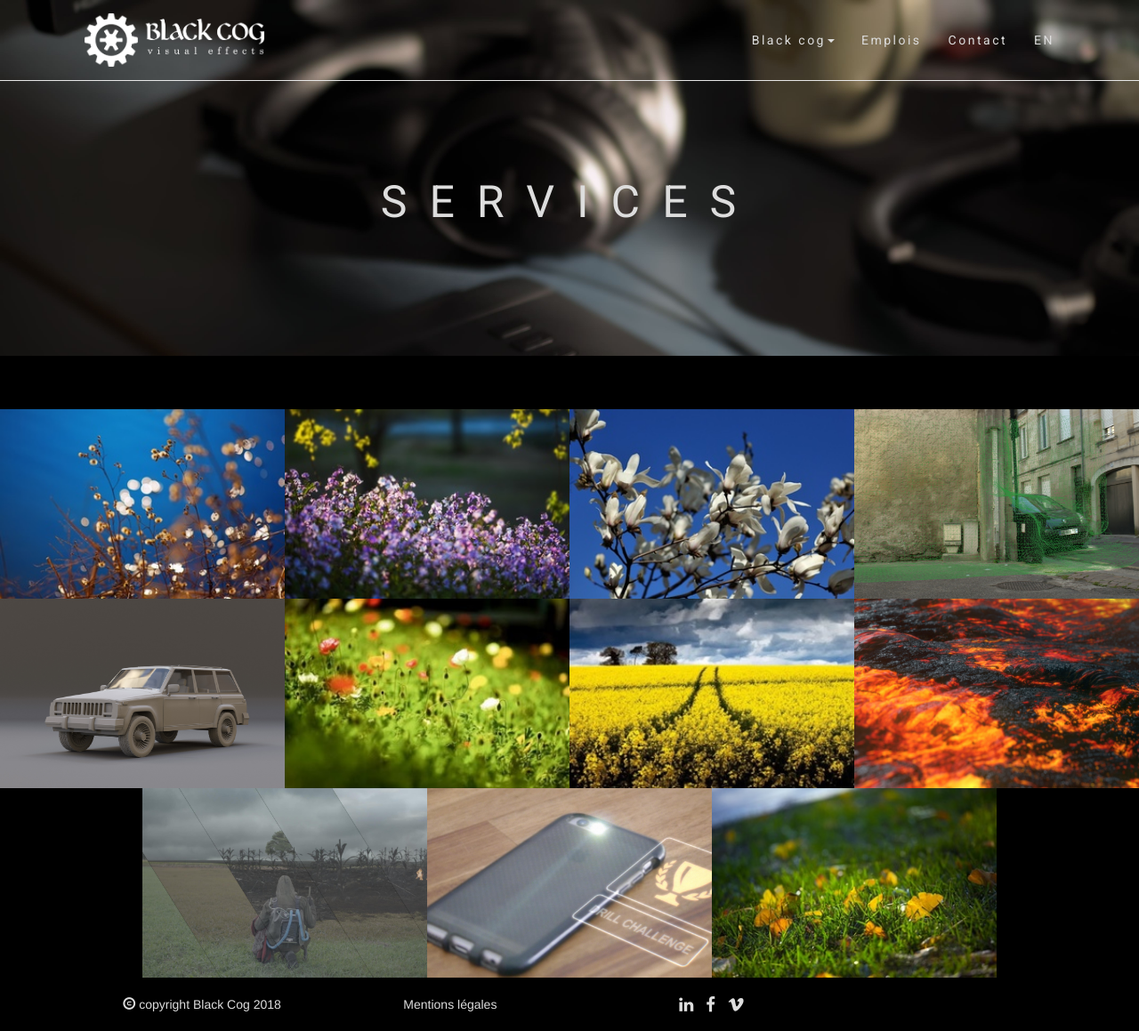
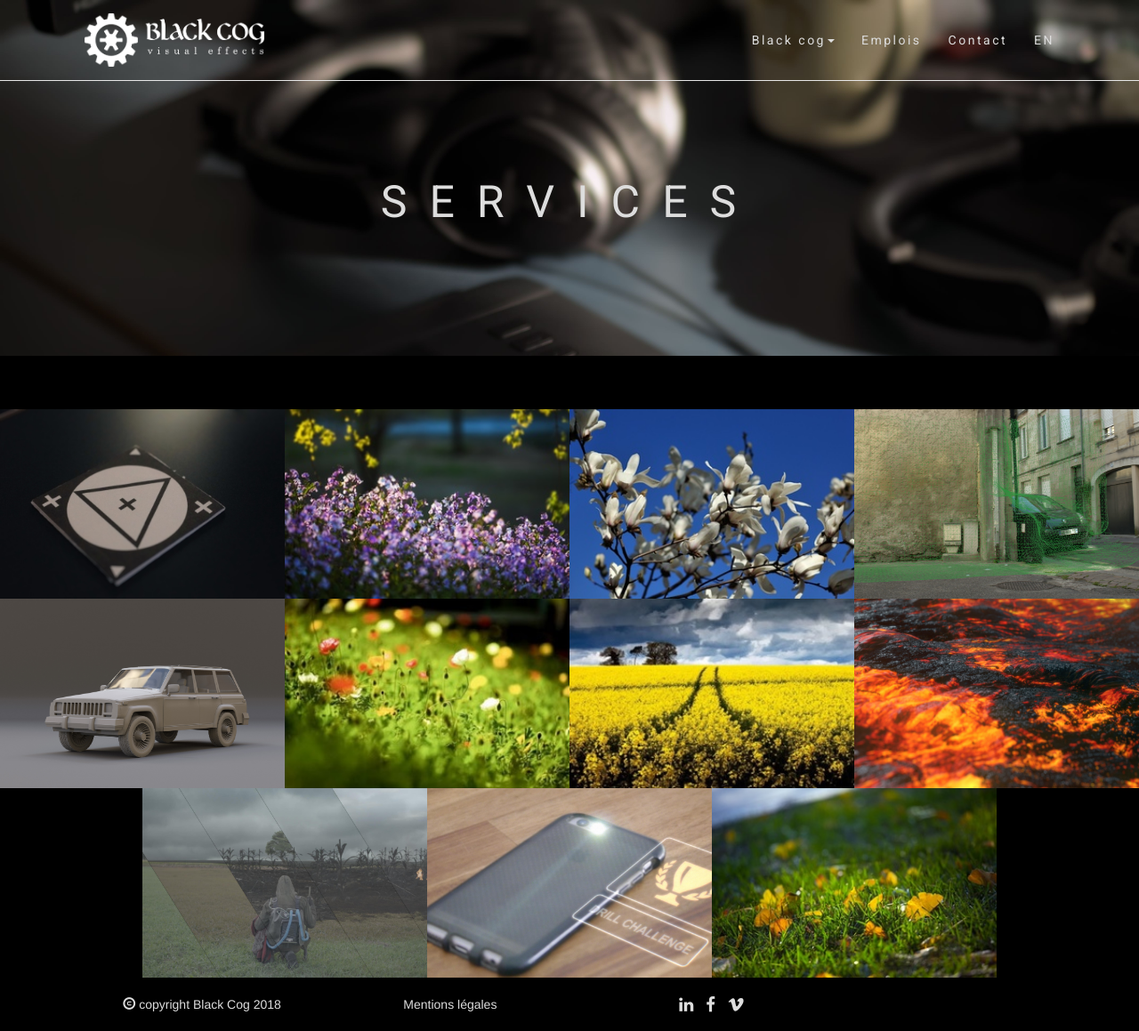
Before and after one commit to christiansen-merel/bookish-fortnight, a Jekyll site: the page built from fr/services.html, in a window 1280 px wide. Shown: the whole page at 89% size. Built offline with Jekyll 4.4.1, drawn with Linux system fonts in a browser that asks for light colours; nearby versions of some CDN libraries; library files that are not in the unit come from our copies.

Commit message:
Update services.html

```diff
--- a/fr/services.html
+++ b/fr/services.html
@@ -9,7 +9,7 @@ langue: fr
 
 <div class="vignettes">
     <div class="ih-item square effect6"><a href="{{ "/services/supervision-plateau" | relative_url }}">
-        <div class="img"><img src="{{ "img/test/1.jpg" | relative_url }}" alt="img"></div>
+        <div class="img"><img src="{{ "img/services/vfxSup_service.jpg" | relative_url }}" alt="img"></div>
         <div class="info">
             <h3>SUPERVISION PLATEAU</h3>
     </div></a></div>
```
